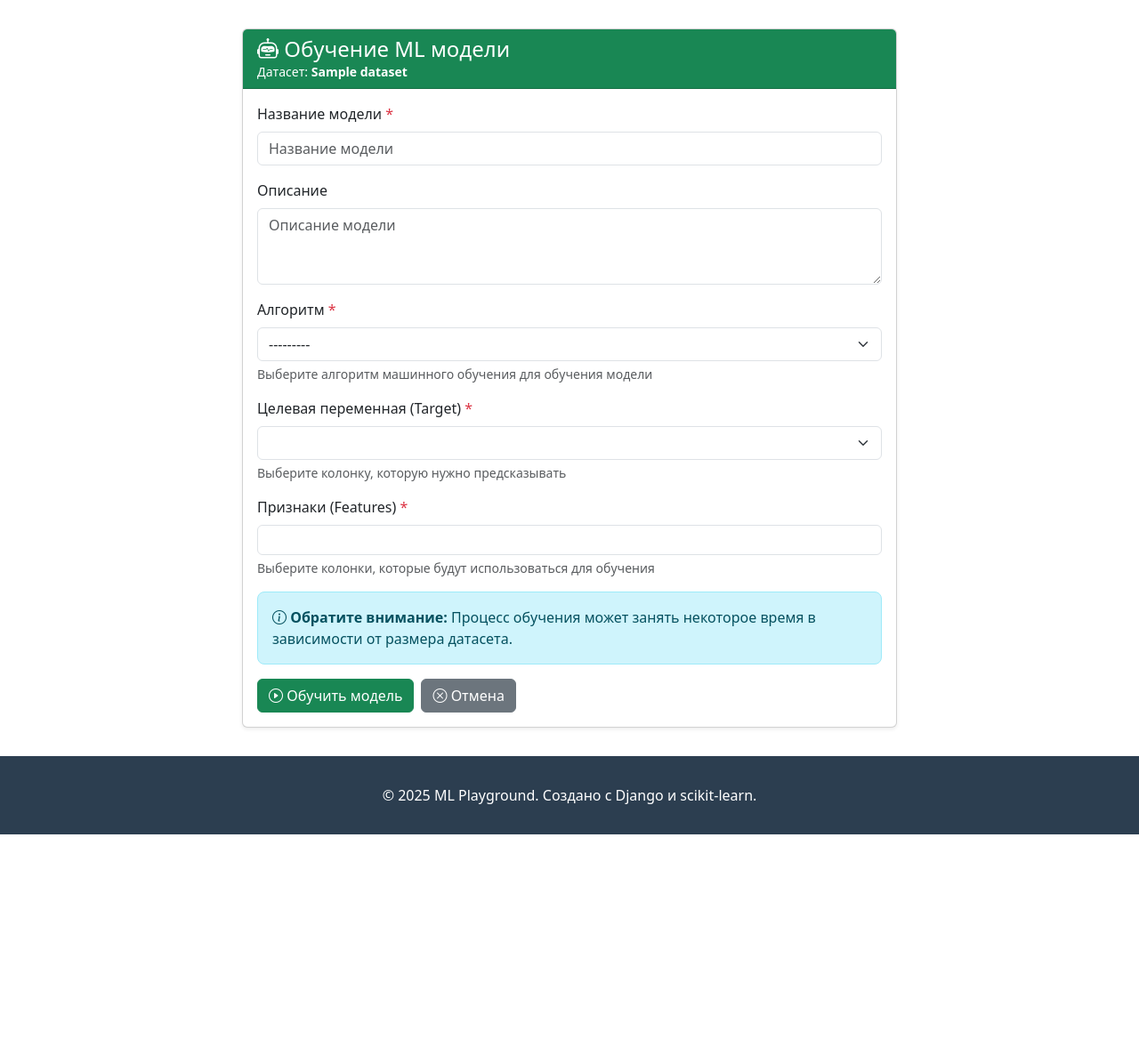
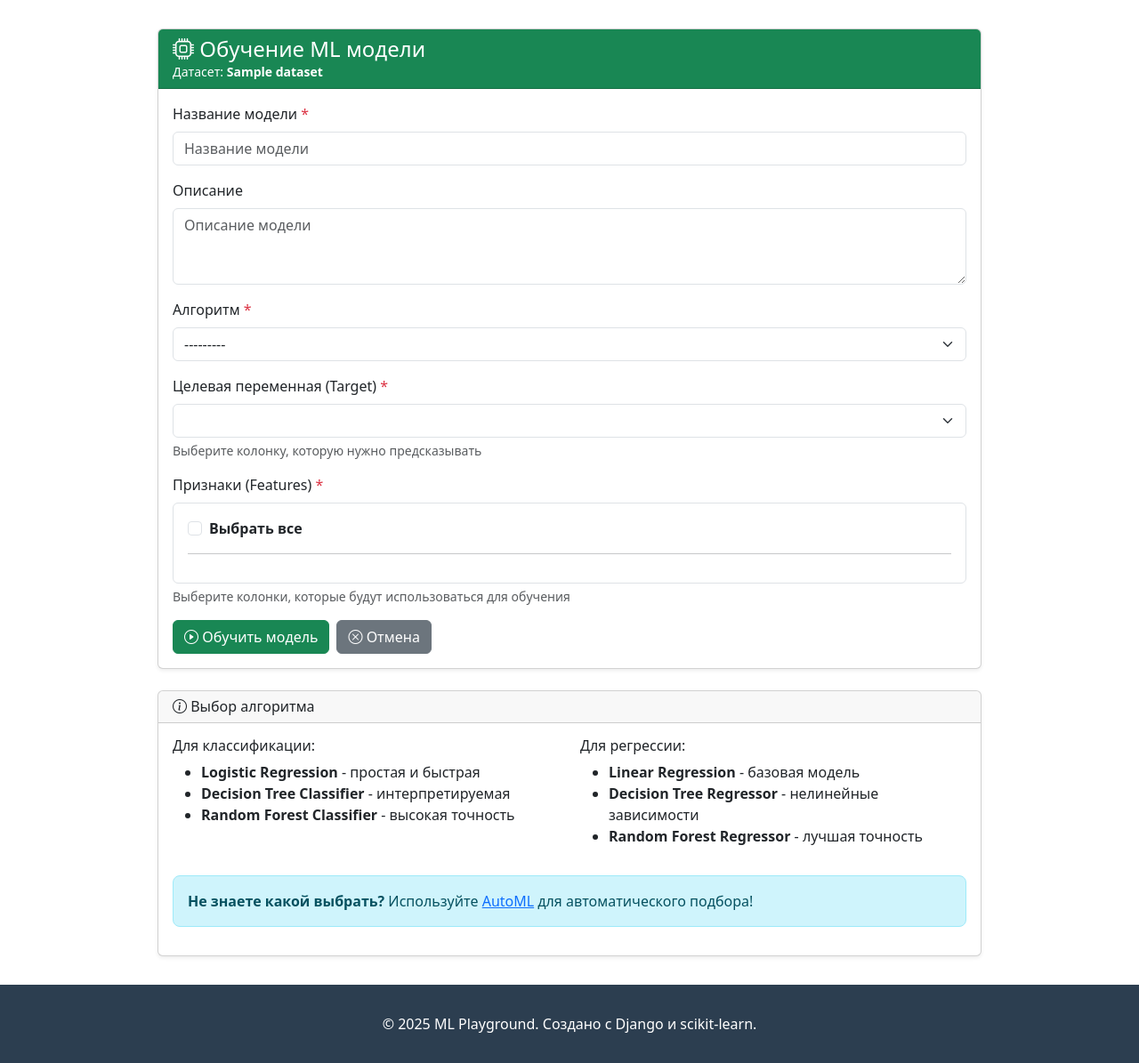
Before and after one commit to bekrahoon/ML-Playground, a Django app: page /datasets/1/train/ in a window 1280 px wide. Shown: the part 62-1257 px from the top of the page at 89% size. Before the commit the page ends 1000 px from the top, so only its background shows below. Run offline with Django 4.2, Linux system fonts and the light colour scheme; a user stored in the database is signed in; tables that the repository leaves empty hold one stand-in row (values such as "Sample post"); lists and menus that the app fills with data are empty; parts of the project's set-up code (start-up, migrations or seed data) failed here and were passed over.

Commit message:
изменено:      datasets/experiment_views.py 	изменено:      datasets/templates/datasets/experiment_form.html 	изменено:      datasets/templates/datasets/model_form.html

```diff
--- a/datasets/templates/datasets/model_form.html
+++ b/datasets/templates/datasets/model_form.html
@@ -1,14 +1,14 @@
 {% extends 'base.html' %}
 
-{% block title %}Обучение модели - ML Playground{% endblock %}
+{% block title %}Обучение ML модели - ML Playground{% endblock %}
 
 {% block content %}
 <div class="row justify-content-center">
-    <div class="col-md-10 col-lg-8">
+    <div class="col-md-10">
         <div class="card">
             <div class="card-header bg-success text-white">
                 <h4 class="mb-0">
-                    <i class="bi bi-robot"></i> Обучение ML модели
+                    <i class="bi bi-cpu"></i> Обучение ML модели
                 </h4>
                 <p class="mb-0 small">Датасет: <strong>{{ dataset.name }}</strong></p>
             </div>
@@ -50,9 +50,6 @@
                                 {{ form.algorithm.errors }}
                             </div>
                         {% endif %}
-                        <div class="form-text">
-                            Выберите алгоритм машинного обучения для обучения модели
-                        </div>
                     </div>
 
                     <div class="mb-3">
@@ -74,13 +71,19 @@
                         <label class="form-label">
                             Признаки (Features) <span class="text-danger">*</span>
                         </label>
-                        <div class="border rounded p-3" style="max-height: 300px; overflow-y: auto;">
+                        <div class="border rounded p-3" style="max-height: 200px; overflow-y: auto;">
+                            <div class="form-check mb-2">
+                                <input class="form-check-input" type="checkbox" id="selectAllFeatures">
+                                <label class="form-check-label fw-bold" for="selectAllFeatures">
+                                    Выбрать все
+                                </label>
+                            </div>
+                            <hr>
                             {% for col in columns %}
                                 <div class="form-check">
-                                    <input class="form-check-input" type="checkbox"
+                                    <input class="form-check-input feature-checkbox" type="checkbox"
                                            name="feature_columns" value="{{ col }}"
-
-id="feature_{{ forloop.counter }}">
+                                           id="feature_{{ forloop.counter }}">
                                     <label class="form-check-label" for="feature_{{ forloop.counter }}">
                                         {{ col }}
                                     </label>
@@ -90,11 +93,6 @@ id="feature_{{ forloop.counter }}">
                         <div class="form-text">
                             Выберите колонки, которые будут использоваться для обучения
                         </div>
-                    </div>
-
-                    <div class="alert alert-info">
-                        <i class="bi bi-info-circle"></i>
-                        <strong>Обратите внимание:</strong> Процесс обучения может занять некоторое время в зависимости от размера датасета.
                     </div>
 
                     <div class="d-flex gap-2">
@@ -108,6 +106,46 @@ id="feature_{{ forloop.counter }}">
                 </form>
             </div>
         </div>
+
+        <!-- Подсказки по алгоритмам -->
+        <div class="card mt-4">
+            <div class="card-header">
+                <h6 class="mb-0"><i class="bi bi-info-circle"></i> Выбор алгоритма</h6>
+            </div>
+            <div class="card-body">
+                <div class="row">
+                    <div class="col-md-6">
+                        <h6>Для классификации:</h6>
+                        <ul>
+                            <li><strong>Logistic Regression</strong> - простая и быстрая</li>
+                            <li><strong>Decision Tree Classifier</strong> - интерпретируемая</li>
+                            <li><strong>Random Forest Classifier</strong> - высокая точность</li>
+                        </ul>
+                    </div>
+                    <div class="col-md-6">
+                        <h6>Для регрессии:</h6>
+                        <ul>
+                            <li><strong>Linear Regression</strong> - базовая модель</li>
+                            <li><strong>Decision Tree Regressor</strong> - нелинейные зависимости</li>
+                            <li><strong>Random Forest Regressor</strong> - лучшая точность</li>
+                        </ul>
+                    </div>
+                </div>
+                <div class="alert alert-info mt-3">
+                    <strong>Не знаете какой выбрать?</strong> Используйте
+                    <a href="{% url 'datasets:automl_create' dataset.pk %}">AutoML</a>
+                    для автоматического подбора!
+                </div>
+            </div>
+        </div>
     </div>
 </div>
+
+<script>
+// Checkbox "Выбрать все" для признаков
+document.getElementById('selectAllFeatures').addEventListener('change', function() {
+    const checkboxes = document.querySelectorAll('.feature-checkbox');
+    checkboxes.forEach(cb => cb.checked = this.checked);
+});
+</script>
 {% endblock %}
```
Also changed, not shown: datasets/experiment_views.py (+30 -12 lines), datasets/templates/datasets/experiment_form.html (+22 -1 lines).
